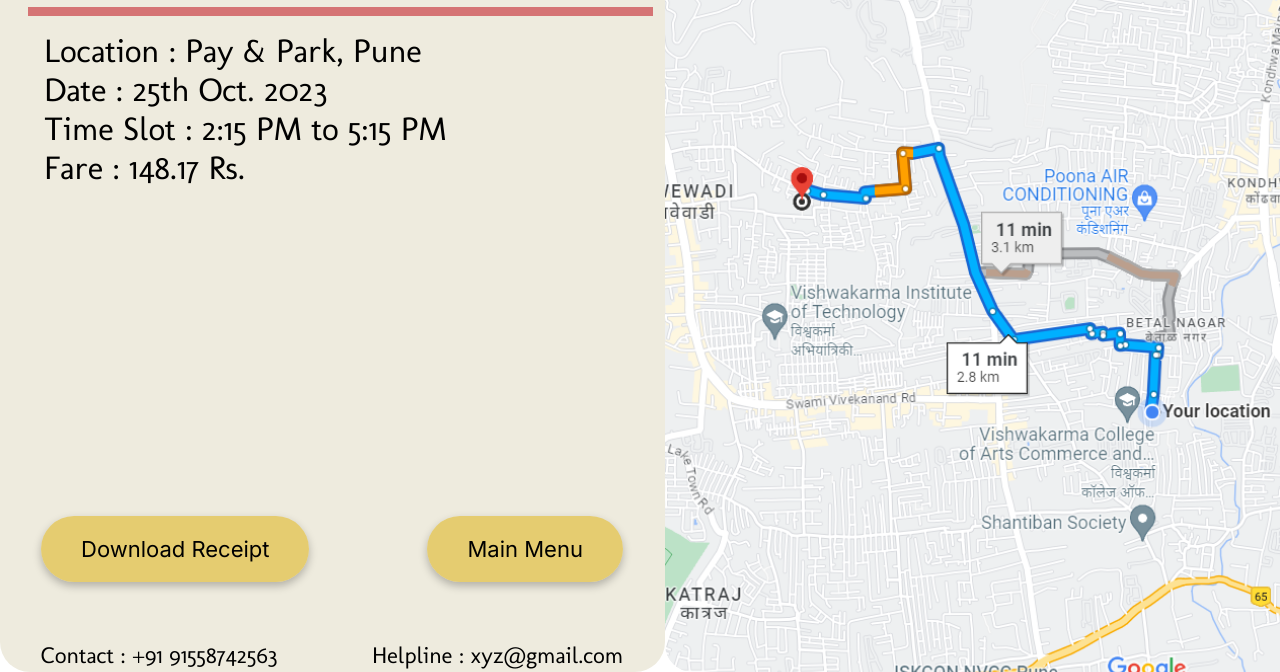
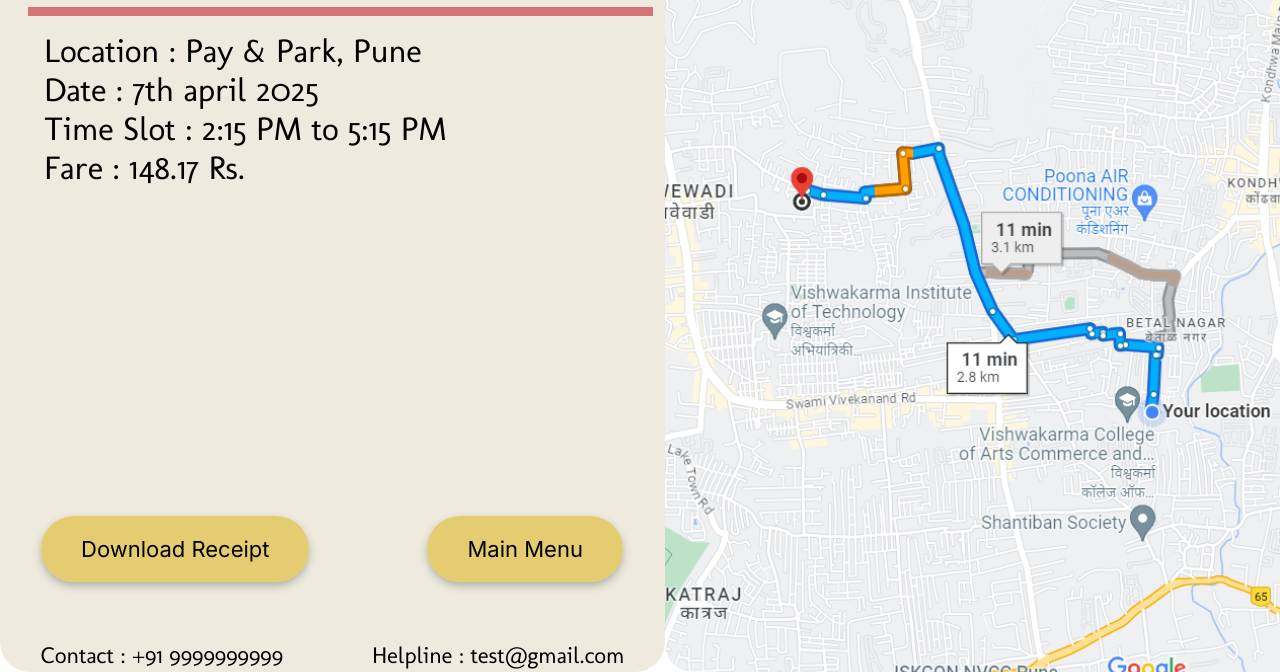
Before and after one commit to Shreyas521032/Parking-Management-System, a website built with Parcel: page message.html in a window 1280 px wide. Shown: the part 352-1024 px from the top of the page. Built offline with nearby package versions, Linux system fonts and the light colour scheme; a web font is replaced by a local one.

Commit message:
Update message.html

```diff
--- a/message.html
+++ b/message.html
@@ -30,15 +30,15 @@
         <img class="map-icon" alt="" src="./public/rectangle-1@2x.png" />
       </main>
       <div class="other">
-        <div class="contact-91">Contact : +91 91558742563</div>
-        <div class="helpline-xyzgmailcom">Helpline : xyz@gmail.com</div>
+        <div class="contact-91">Contact : +91 9999999999</div>
+        <div class="helpline-xyzgmailcom">Helpline : test@gmail.com</div>
       </div>
       <div class="booking">
         <div class="booking-details-parent">
           <h1 class="booking-details">Booking Details</h1>
           <div class="location-pay-container">
             <p class="location-pay">Location : Pay & Park, Pune</p>
-            <p class="location-pay">Date : 25th Oct. 2023</p>
+            <p class="location-pay">Date : 7th april 2025</p>
             <p class="location-pay">Time Slot : 2:15 PM to 5:15 PM</p>
             <p class="location-pay">Fare : 148.17 Rs.</p>
             <p class="location-pay">&nbsp;</p>
```
